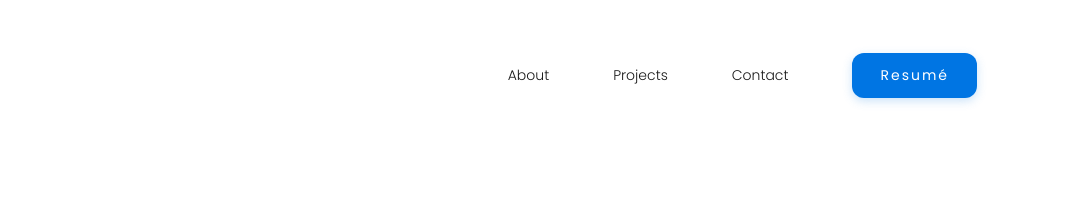
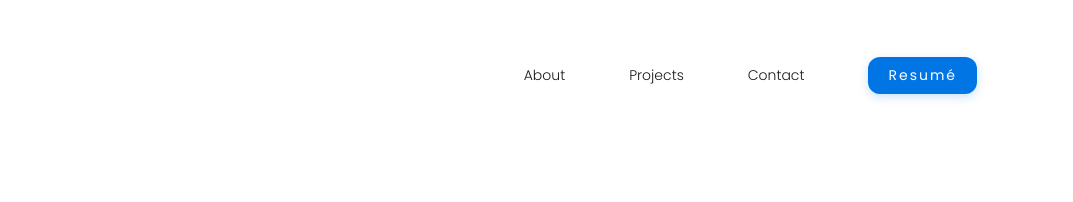
Before and after one commit to ayanagriffin/ayanagriffin.github.io, a plain HTML site: page index.html in a window 1280 px wide. Shown: the top 202 px of the page, 207-1280 px from the left. Drawn offline with Linux system fonts and the light colour scheme.

Commit message:
resume btn size

```diff
--- a/style.css
+++ b/style.css
@@ -19,7 +19,7 @@
   --font-karla: 'Karla', sans-serif;
 
   /* Sizes */
-  --navbar-height: 150px;
+  --navbar-height: 75px;
   --navbar-padding-x: 7.5vw;
   --navbar-padding-y: 3rem;
   --logo-height: 3rem;
@@ -230,6 +230,10 @@ button:hover, .btn:hover { opacity: 0.9; transform: translateY(-2px); }
     transition: var(--transition);
     font-size: var(--nav-link-size);
     font-weight: 300;
+  }
+
+  .nav-resume {
+    padding: 0.5rem 1.25rem;
   }
 
   .nav-link:hover { color: var(--blue); }
```
